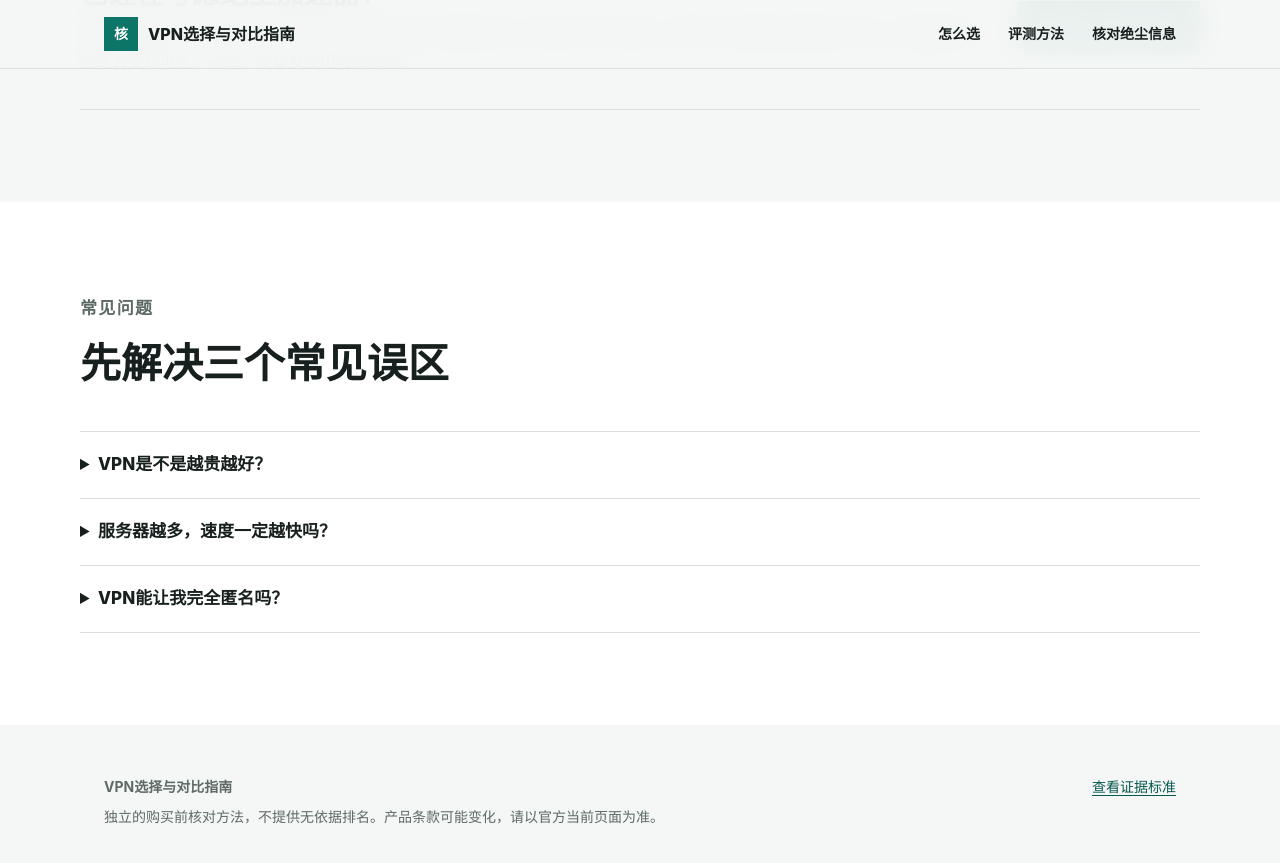
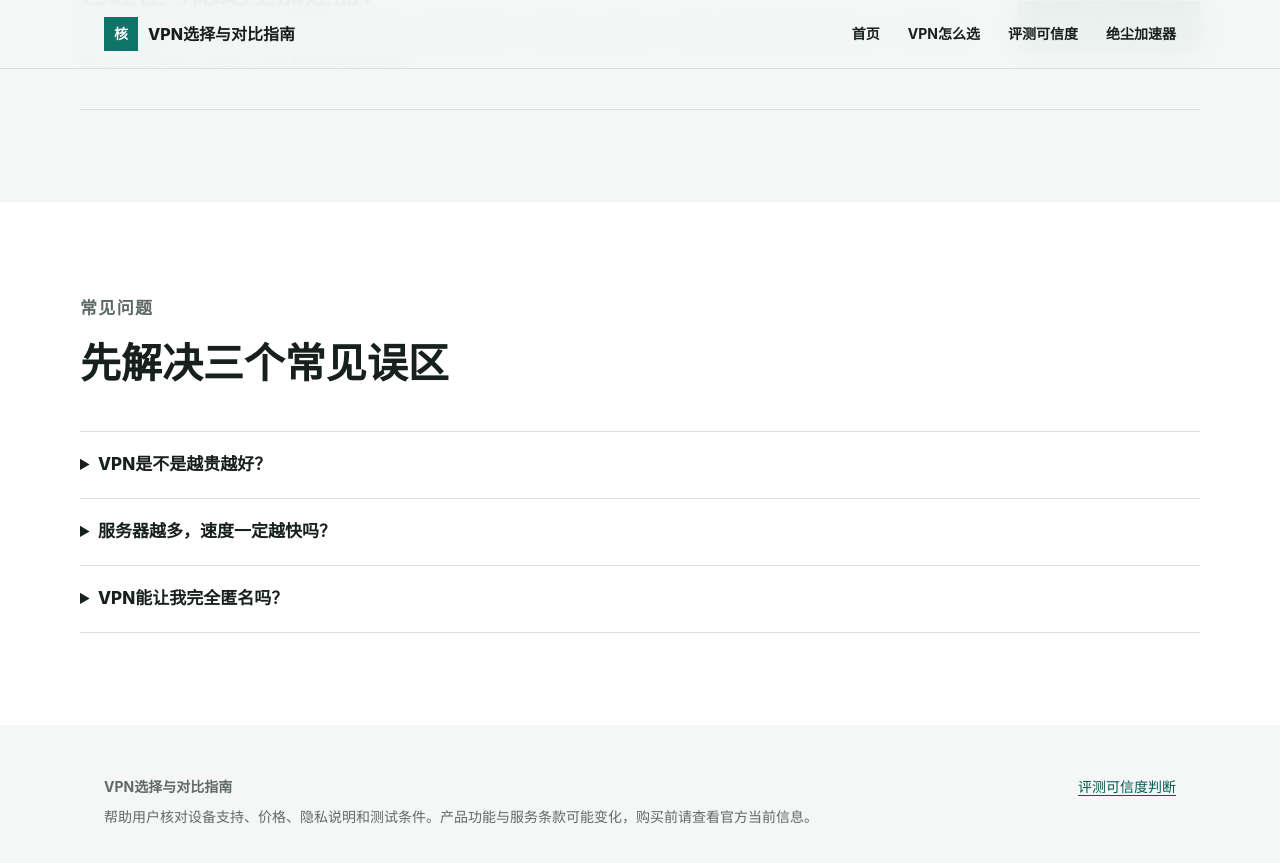
Before and after one commit to ximenshu/vpn-selection-guide, a Jekyll site: the page built from index.html, in a window 1280 px wide and 900 px high, scrolled down 2634 px. Shown: the top 863 px of the window. Built offline with Jekyll 4.4.1, drawn with Linux system fonts in a browser that asks for light colours.

Commit message:
Improve shared navigation and footer

```diff
--- a/_layouts/default.html
+++ b/_layouts/default.html
@@ -3,19 +3,37 @@
 <head>
   <meta charset="utf-8">
   <meta name="viewport" content="width=device-width, initial-scale=1">
+
   <title>{{ page.title | default: site.title }}</title>
   <meta name="description" content="{{ page.description | default: site.description }}">
-  {% if page.robots %}<meta name="robots" content="{{ page.robots }}">{% endif %}
+
+  {% if page.robots %}
+  <meta name="robots" content="{{ page.robots }}">
+  {% endif %}
+
   <link rel="canonical" href="{{ page.canonical | default: page.url | absolute_url }}">
+
   <meta property="og:locale" content="zh_CN">
   <meta property="og:site_name" content="{{ site.title }}">
   <meta property="og:type" content="{{ page.og_type | default: 'article' }}">
   <meta property="og:title" content="{{ page.title | default: site.title }}">
   <meta property="og:description" content="{{ page.description | default: site.description }}">
   <meta property="og:url" content="{{ page.canonical | default: page.url | absolute_url }}">
-  {% if page.image %}<meta property="og:image" content="{{ page.image | absolute_url }}">{% endif %}
-  <link rel="preload" href="{{ '/assets/images/research-desk.webp' | relative_url }}" as="image" fetchpriority="high">
+
+  {% if page.image %}
+  <meta property="og:image" content="{{ page.image | absolute_url }}">
+  {% endif %}
+
+  {% if page.home %}
+  <link
+    rel="preload"
+    href="{{ '/assets/images/research-desk.webp' | relative_url }}"
+    as="image"
+    fetchpriority="high">
+  {% endif %}
+
   <link rel="stylesheet" href="{{ '/assets/css/style.css' | relative_url }}">
+
   <script type="application/ld+json">
   {
     "@context": "https://schema.org",
@@ -29,36 +47,59 @@
       "name": {{ site.title | jsonify }},
       "url": {{ '/' | absolute_url | jsonify }}
     }
-    {% if page.date_modified %},"dateModified": {{ page.date_modified | jsonify }}{% endif %}
+    {% if page.date_modified %},
+    "dateModified": {{ page.date_modified | jsonify }}
+    {% endif %}
   }
   </script>
 </head>
+
 <body class="{% if page.home %}home{% else %}article-page{% endif %}">
   <a class="skip-link" href="#main">跳到正文</a>
+
   <header class="site-header">
     <div class="nav-shell">
-      <a class="brand" href="{{ '/' | relative_url }}" aria-label="VPN选择与对比指南首页">
+      <a
+        class="brand"
+        href="{{ '/' | relative_url }}"
+        aria-label="VPN选择与对比指南首页">
         <span class="brand-mark" aria-hidden="true">核</span>
         <span>VPN选择与对比指南</span>
       </a>
-      <button class="nav-toggle" type="button" aria-expanded="false" aria-controls="site-nav" aria-label="打开导航">
-        <span></span><span></span><span></span>
+
+      <button
+        class="nav-toggle"
+        type="button"
+        aria-expanded="false"
+        aria-controls="site-nav"
+        aria-label="打开导航">
+        <span></span>
+        <span></span>
+        <span></span>
       </button>
+
       <nav id="site-nav" class="site-nav" aria-label="主导航">
-        <a href="{{ '/choose/how-to-choose-a-vpn/' | relative_url }}">怎么选</a>
-        <a href="{{ '/method/vpn-review-evidence/' | relative_url }}">评测方法</a>
-        <a href="https://www.juechenjsq.co/" rel="nofollow sponsored">核对绝尘信息</a>
+        <a href="{{ '/' | relative_url }}">首页</a>
+        <a href="{{ '/choose/how-to-choose-a-vpn/' | relative_url }}">VPN怎么选</a>
+        <a href="{{ '/method/vpn-review-evidence/' | relative_url }}">评测可信度</a>
+        <a href="https://www.juechenjsq.co/" rel="nofollow sponsored">绝尘加速器</a>
       </nav>
     </div>
   </header>
-  <main id="main">{{ content }}</main>
+
+  <main id="main">
+    {{ content }}
+  </main>
+
   <footer class="site-footer">
     <div>
       <p><strong>VPN选择与对比指南</strong></p>
-      <p>独立的购买前核对方法，不提供无依据排名。产品条款可能变化，请以官方当前页面为准。</p>
+      <p>帮助用户核对设备支持、价格、隐私说明和测试条件。产品功能与服务条款可能变化，购买前请查看官方当前信息。</p>
     </div>
-    <a href="{{ '/method/vpn-review-evidence/' | relative_url }}">查看证据标准</a>
+
+    <a href="{{ '/method/vpn-review-evidence/' | relative_url }}">评测可信度判断</a>
   </footer>
+
   <script src="{{ '/assets/js/site.js' | relative_url }}" defer></script>
 </body>
 </html>
```
